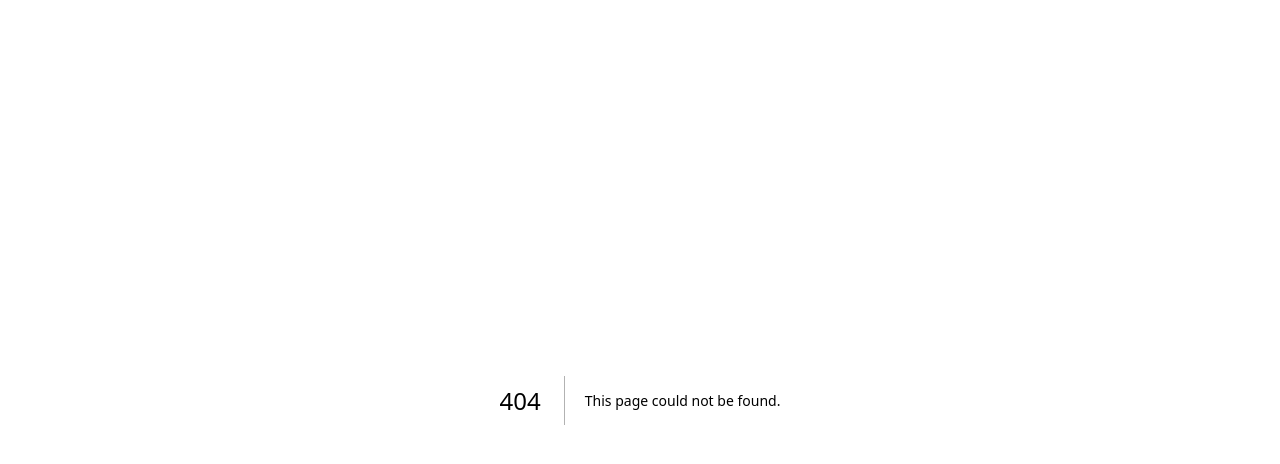
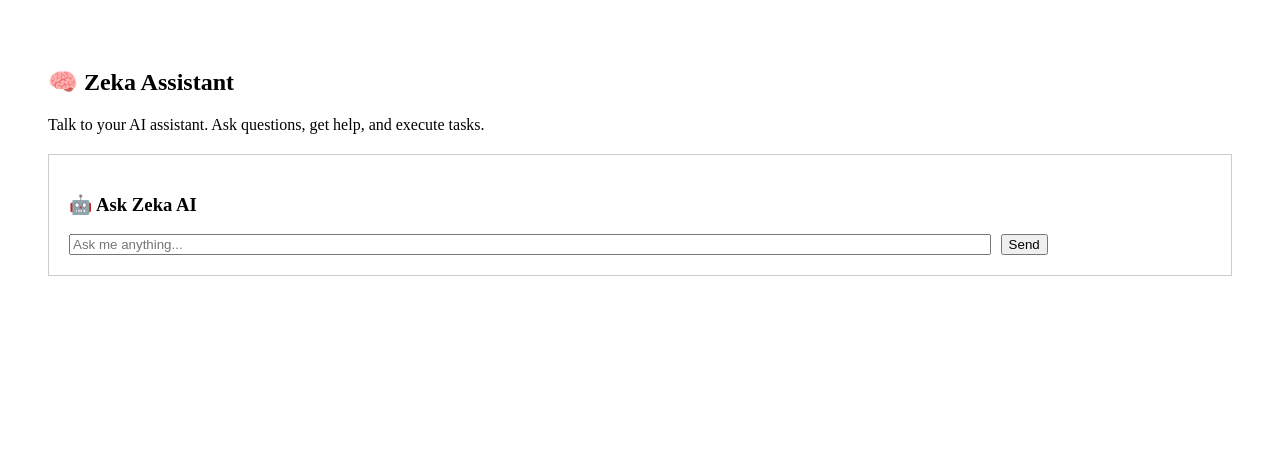
Before and after one commit to LxxLxxc/zeka-tawasol, a Next.js app: page /assistant in a window 1280 px wide. Before the commit this address had no page. Shown: the top 464 px of the page. Built offline with nearby package versions, Linux system fonts and the light colour scheme.

Commit message:
Create assistant.js

```diff
--- /dev/null
+++ b/pages/assistant.js
@@ -0,0 +1,11 @@
+import AIHelper from '../components/AIHelper';
+
+export default function AssistantPage() {
+  return (
+    <div style={{ padding: '40px' }}>
+      <h2>🧠 Zeka Assistant</h2>
+      <p>Talk to your AI assistant. Ask questions, get help, and execute tasks.</p>
+      <AIHelper />
+    </div>
+  );
+}
```
